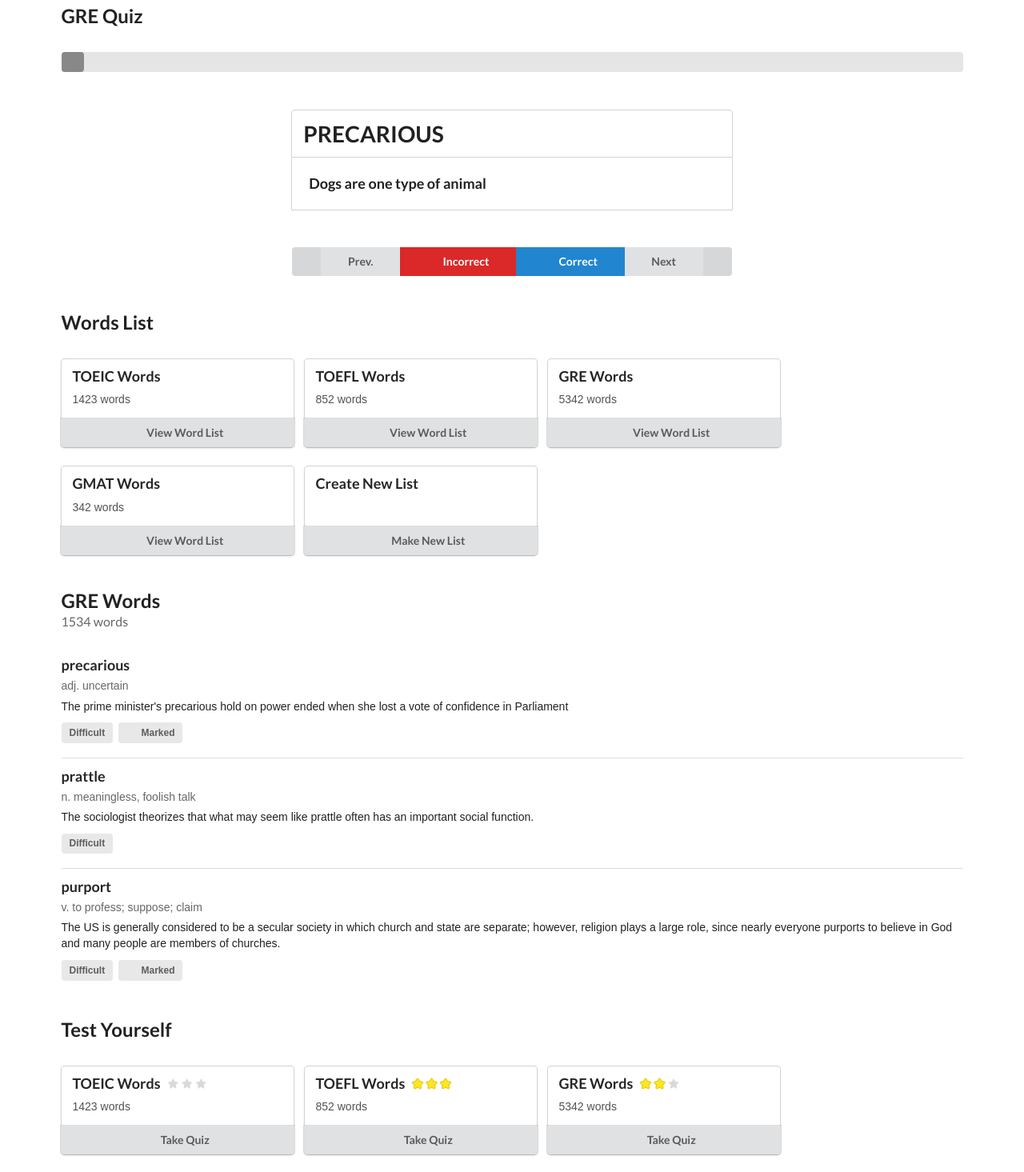
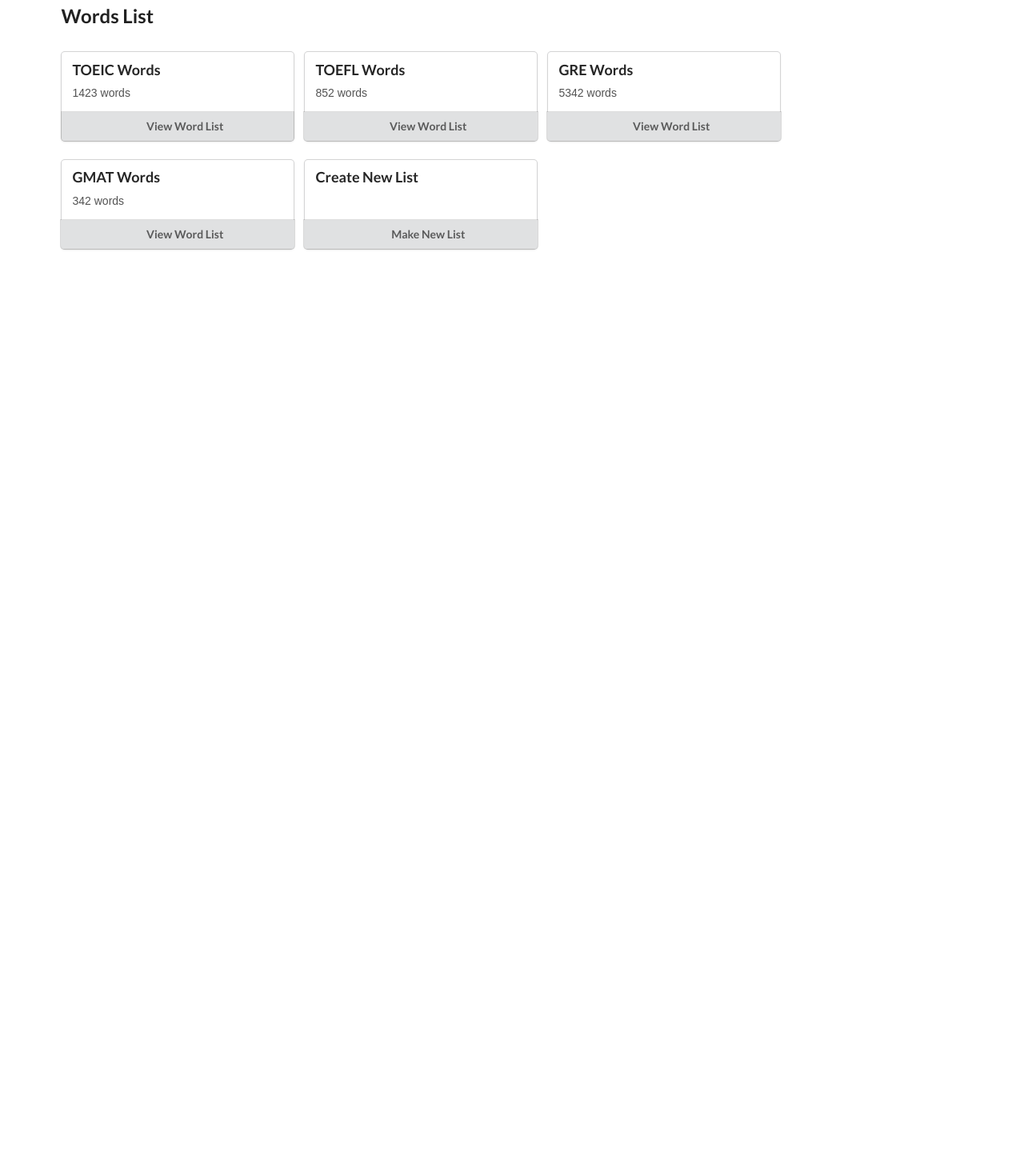
Before and after one commit to paulsoh/FastCampus_ReactLecture, a React (Create React App) app: page /word-lists in a window 1280 px wide. Shown: the part 80-1545 px from the top of the page at 80% size. After the commit the page ends 800 px from the top, so only its background shows below. Built offline with nearby package versions, Linux system fonts and the light colour scheme; a web font is replaced by a local one.

Commit message:
Add routing behavior to App

```diff
--- a/public/index.html
+++ b/public/index.html
@@ -10,7 +10,7 @@
     -->
     <link rel="manifest" href="%PUBLIC_URL%/manifest.json">
     <link rel="shortcut icon" href="%PUBLIC_URL%/favicon.ico">
-    <link rel="stylesheet" type="text/css" href="semantic/dist/semantic.css">
+    <link rel="stylesheet" type="text/css" href="/semantic/dist/semantic.css">
     <!--
       Notice the use of %PUBLIC_URL% in the tags above.
       It will be replaced with the URL of the `public` folder during the build.
--- a/src/App.js
+++ b/src/App.js
@@ -5,36 +5,38 @@
 import WordList from './Containers/WordList';
 import Quiz from './Containers/Quiz';
 import QuizSession from './Containers/QuizSession';
+import {
+  BrowserRouter,
+  Route,
+  Link,
+} from 'react-router-dom';
 
 class App extends Component {
   render() {
     return (
+      <BrowserRouter>
         <div>
           <div className="ui attached stackable menu">
             <div className="ui container">
-            <a className="item">
+              <Link to="/word-lists" className="item">
                 <i className="home icon"></i> Word Lists
-            </a>
-            <a className="item">
+              </Link>
+              <Link to="/quizes" className="item">
                 <i className="tasks icon"></i> Quiz
-            </a>
+              </Link>
             </div>
           </div>
 
-        <div className="ui divider hidden"></div>
           <div className="ui hidden divider"></div>
-        <QuizSession />
-        <div className="ui divider hidden"></div>
           <div className="ui hidden divider"></div>
-        <WordLists />
-        <div className="ui divider hidden"></div>
-        <div className="ui hidden divider"></div>
-        <WordList />
-        <div className="ui divider hidden"></div>
-        <div className="ui hidden divider"></div>
-        <Quiz />
+
+          <Route exact path="/quizes" component={Quiz} />
+          <Route path="/quizes/:gre" component={QuizSession} />
+          <Route exact path="/word-lists" component={WordLists} />
+          <Route path="/word-lists/:gre" component={WordList} />
 
         </div>
+      </BrowserRouter>
     );
   }
 }
--- a/src/Containers/Quiz.js
+++ b/src/Containers/Quiz.js
@@ -1,7 +1,10 @@
 import React from 'react';
+import {
+  Link,
+} from 'react-router-dom';
 
 
-export default class WordLists extends React.Component {
+export default class Quiz extends React.Component {
   render() {
     return (
       <div className="ui container">
@@ -27,10 +30,12 @@
                 1423 words
               </div>
             </div>
-            <div className="ui bottom attached button">
-              <i className="add icon"></i>
-              Take Quiz
-            </div>
+            <Link to="/quizes/gre">
+              <div className="ui bottom attached button">
+                <i className="add icon"></i>
+                Take Quiz
+              </div>
+            </Link>
           </div>
           <div className="card">
             <div className="content">
--- a/src/Containers/WordLists.js
+++ b/src/Containers/WordLists.js
@@ -1,4 +1,7 @@
 import React from 'react';
+import {
+  Link,
+} from 'react-router-dom';
 
 
 export default class WordLists extends React.Component {
@@ -16,10 +19,12 @@
                 1423 words
               </div>
             </div>
-            <div className="ui bottom attached button">
-              <i className="add icon"></i>
-              View Word List
-            </div>
+            <Link to="/word-lists/gre">
+              <div className="ui bottom attached button">
+                <i className="add icon"></i>
+                View Word List
+              </div>
+            </Link>
           </div>
           <div className="card">
             <div className="content">
```
Also changed, not shown: 1 other file (tests, documents, lock files or other folders). Lines whose indentation alone changed are shown as unchanged.
